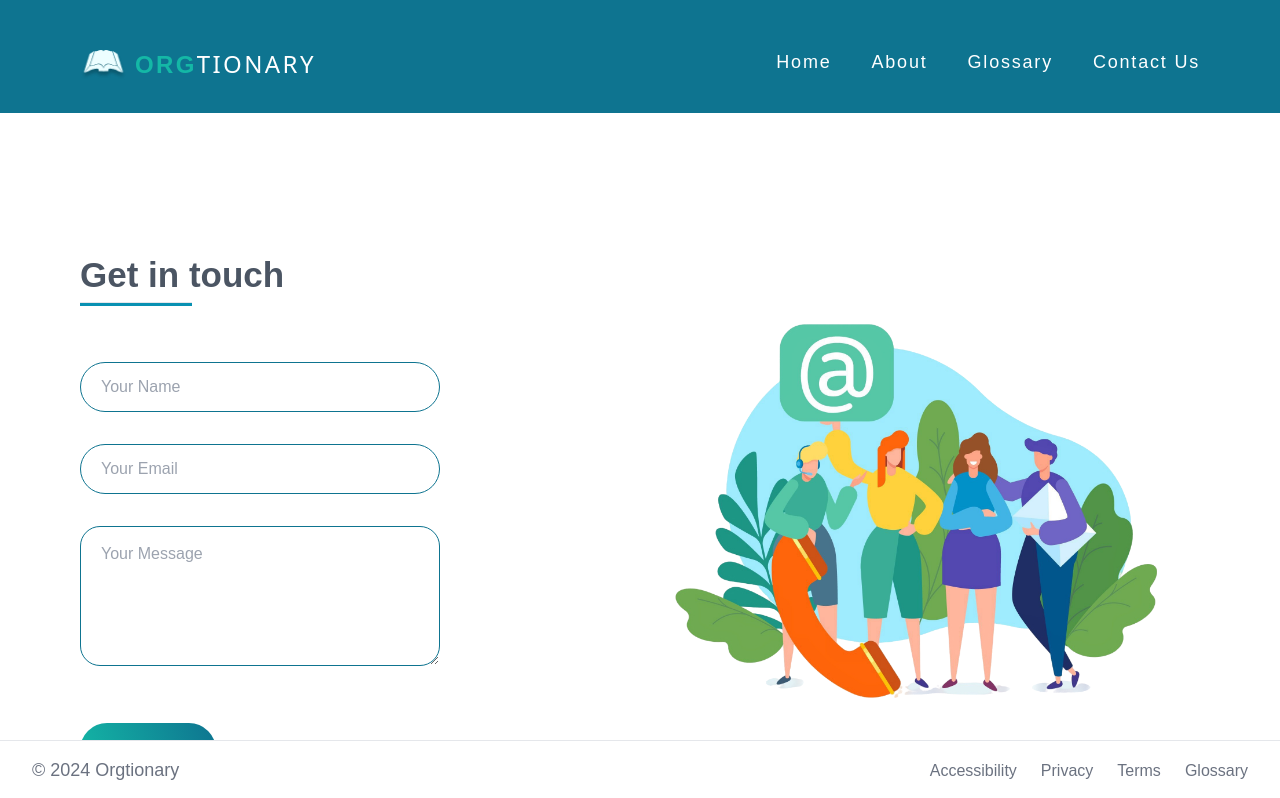
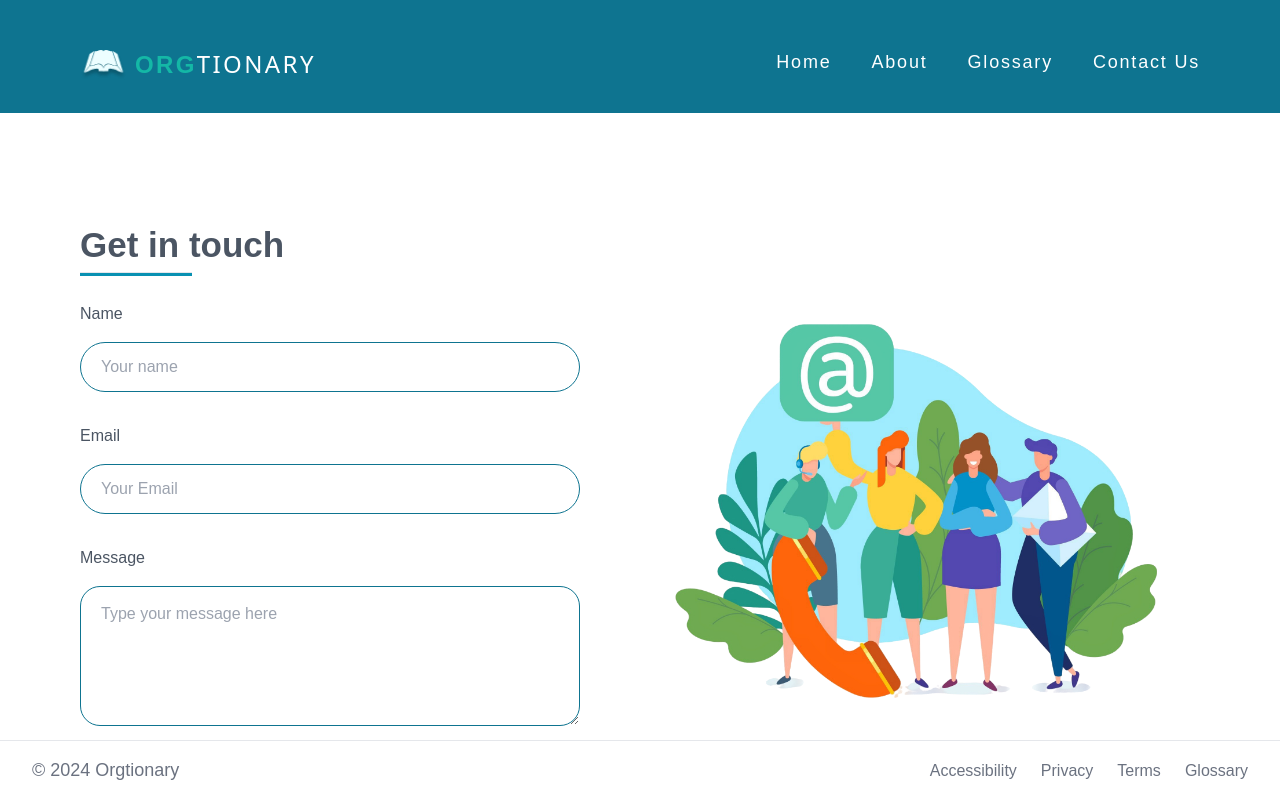
Before and after one commit to rosennabs/orgTionary, a Next.js app: page /contact in a window 1280 px wide. Shown: the top 798 px of the page. Built offline with nearby package versions, Linux system fonts and the light colour scheme; no server answers.

Commit message:
Update contact form to use formik and make request to server

```diff
--- a/app/contact/page.tsx
+++ b/app/contact/page.tsx
@@ -1,10 +1,43 @@
-"use client"
+"use client";
 
 import React, { useEffect, useRef } from 'react';
 import { FaArrowRight } from "react-icons/fa";
+import { Formik, Form } from "formik";
+import FormField from '@/components/FormField';
+import axios from 'axios';
+
+
+const questions = [
+  {
+    label: "Name",
+    id: "name",
+    name: "name",
+    placeholder: "Your name",
+  },
+  {
+    label: "Email",
+    id: "email",
+    name: "email",
+    placeholder: "Your Email",
+  },
+  {
+    label: "Message",
+    id: "message",
+    name: "message",
+    as: "textarea",
+    placeholder: "Type your message here",
+  },
+
+];
 
 function ContactUs() {
   const formRef = useRef(null);
+
+  const initialValues = {
+    name: "",
+    email: "",
+    message: ""
+  };
 
   useEffect(() => {
     // Reset the form when navigating back
@@ -13,33 +46,56 @@ function ContactUs() {
     }
   }, []); // Runs only on component mount
 
+  const handleSubmit = async (values, actions) => {
+    try {
+      const response = await axios.post("http://localhost:8080/api/formvalues", values);
+    } catch (error) {
+      console.error("Error submitting form to server:", error);
+    }
+
+  };
+
+
   return (
-    <div className="flex justify-around bg-white font-medium text-gray-600 p-20 h-screen">
-      <form ref={formRef}
-        action="https://api.web3forms.com/submit"
-        method='POST'
-        className="flex flex-col items-start justify-evenly w-2/3"
-      >
-        <div className='contact-left-title'>
-          <h1 className=' mb-0'>Get in touch</h1>
-          <hr className='h-1 w-28 bg-cyan-600'/>
-        </div>
-        <input type="hidden" name="access_key" value="dab878f7-aab6-4b05-ad47-18d466320add"></input>
+    <Formik
+      initialValues={initialValues}
+      onSubmit={handleSubmit}>
 
-        <div className='flex flex-col w-2/3 gap-8'>
-          <input type="text" name="name" placeholder='Your Name' className='contact-inputs' required></input>
-          <input type="email" name="email" placeholder='Your Email' className='contact-inputs' required></input>
-          <textarea name='message' placeholder='Your Message' className='contact-inputs textarea' required></textarea>
-        </div>
+      {() => (
+        <Form ref={formRef} className="flex justify-around bg-white font-medium text-gray-600 p-20 h-screen">
 
-        <button type='submit'className='submit-button'>Submit <FaArrowRight /></button>
-      </form>
+          <div className="flex flex-col items-start justify-evenly w-2/3">
+            <div className='contact-left-title'>
+              <h1 className=' mb-0'>Get in touch</h1>
+              <hr className='h-1 w-28 bg-cyan-600' />
+            </div>
 
-      <div className='flex items-center w-[800px]'>
-        <img src='/contact-us.png' alt='avatar image of the message sign'></img>
+            <div className='flex flex-col w-[500px] gap-8'>
+              {questions.map((question) => (
 
-      </div>
-    </div>
+                  <FormField
+                    key={question.id}
+                    label={question.label}
+                    id={question.id}
+                    name={question.name}
+                    placeholder={question.placeholder}
+                    as={question.as}
+                  />
+              ))}
+            </div>
+
+            <button type='submit' className='submit-button'>Submit <FaArrowRight /></button>
+          </div>
+
+          <div className='flex items-center w-[800px]'>
+            <img src='/contact-us.png' alt='avatar image of the message sign'></img>
+          </div>
+
+        </Form>
+      )}
+
+    </Formik>
+
   );
 }
 
--- a/app/globals.css
+++ b/app/globals.css
@@ -106,6 +106,8 @@ div[id^="word-"] {
   border-radius: 50px;
 }
 
+
+
 .search{
   outline: none;
 }
--- a/app/submit_request/page.tsx
+++ b/app/submit_request/page.tsx
@@ -132,7 +132,7 @@ function WordRequest() {
       const response = await axios.post("http://localhost:8080/api/formvalues", values);
 
     } catch (error) {
-      console.error("Error submitting form:", error);
+      console.error("Error submitting form to server:", error);
       // actions.setStatus({ error: "An error occurred. Please try again." }); // Set error message
     }
   };
@@ -170,10 +170,9 @@ function WordRequest() {
                   <hr className='h-1 w-28 bg-cyan-600' />
                 </div>
 
-                <div className='flex flex-col mt-16 gap-8'>
-                  {questions.map((question, index) => (
-                    <div className='flex gap-8'>
-                      <span className='w-2'>{index + 1}.</span>
+                <div className='flex flex-col mt-16 w-[700px] gap-8'>
+                  {questions.map((question) => (
+
                       <FormField
 
                         key={question.id}
@@ -184,8 +183,6 @@ function WordRequest() {
                         as={question.as}
 
                       />
-                    </div>
-
                   ))}
 
                 </div>
--- a/components/FormField.tsx
+++ b/components/FormField.tsx
@@ -19,7 +19,7 @@ function FormField({
           <textarea
             {...field}
             {...props}
-            className={`contact-inputs textarea w-[700px] ${meta.touched && meta.error && "border-red-600"}`} />
+            className={`contact-inputs textarea ${meta.touched && meta.error && "border-red-600"}`} />
         );
 
       default:
@@ -27,7 +27,7 @@ function FormField({
           <input
             {...field}
             {...props}
-            className={`contact-inputs w-[700px] ${meta.touched && meta.error && "border-red-600"}`}
+            className={`contact-inputs ${meta.touched && meta.error && "border-red-600"}`}
           />
         );
     }
```
